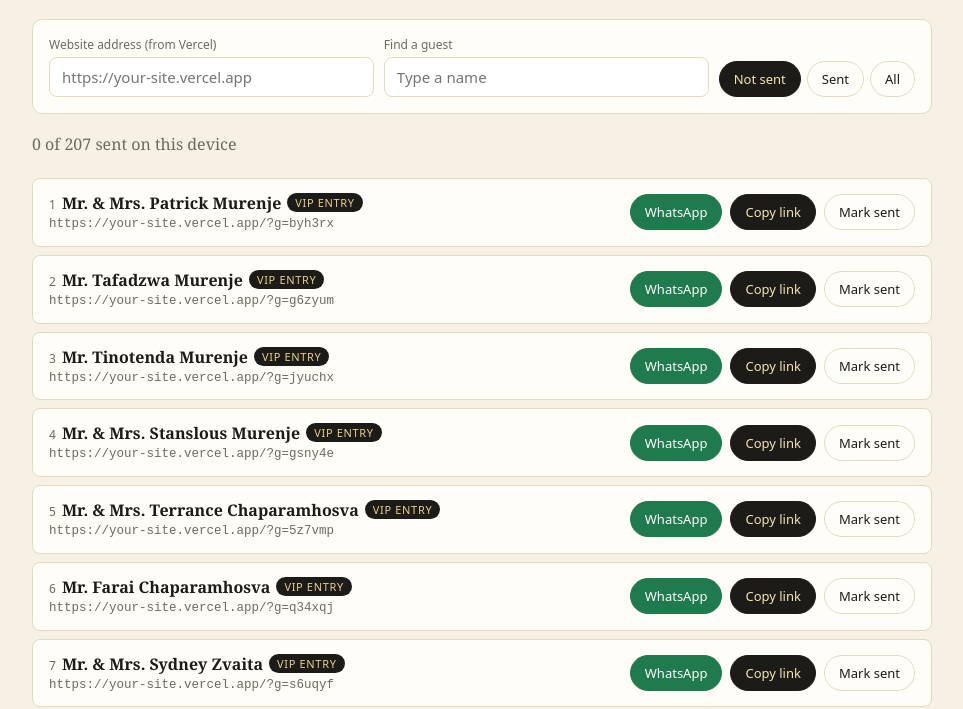
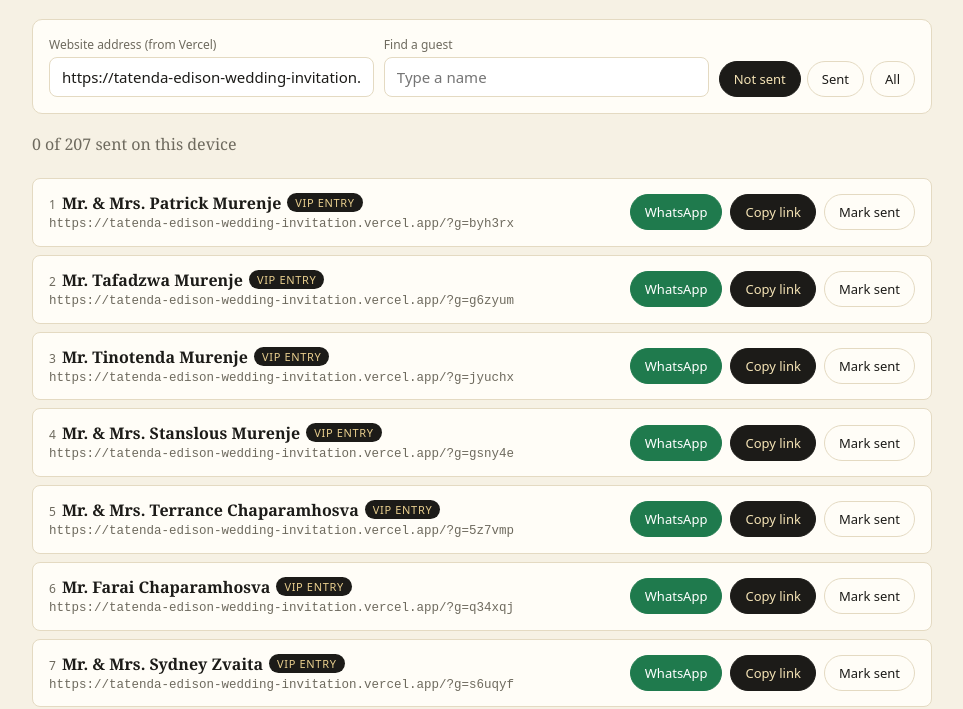
Before and after one commit to NyashaKays/tatenda-edison-wedding-invitation, a plain HTML site: page send-tdyfs2wy9d.html in a window 1280 px wide. Shown: the part 115-824 px from the top of the page, without its empty margins (158-1121 px from the left). Drawn offline with Linux system fonts and the light colour scheme.

Commit message:
link updated

```diff
--- a/send-tdyfs2wy9d.html
+++ b/send-tdyfs2wy9d.html
@@ -27,7 +27,7 @@ button:focus-visible,a.wa:focus-visible,input:focus-visible{outline:2px solid va
 <h1>Tatenda &amp; Edson: guest links</h1>
 <p class="sub">207 invitations · 49 VIP · keep this page private, it lists every guest.</p>
 <div class="bar">
-  <label for="site" id="siteRow">Website address (from Vercel)<input id="site" placeholder="https://your-site.vercel.app"></label>
+  <label for="site" id="siteRow">Website address (from Vercel)<input id="site" value="https://tatenda-edison-wedding-invitation.vercel.app" placeholder="https://tatenda-edison-wedding-invitation.vercel.app"></label>
   <label for="q">Find a guest<input id="q" placeholder="Type a name"></label>
   <div class="seg" role="group" aria-label="Show">
     <button type="button" data-f="todo" aria-pressed="true">Not sent</button>
@@ -43,8 +43,8 @@ const $ = id => document.getElementById(id);
 const esc = s => String(s).replace(/[&<>"]/g, c => ({"&":"&amp;","<":"&lt;",">":"&gt;",'"':"&quot;"}[c]));
 const onSite = /^https?:$/.test(location.protocol) && !/^(localhost|127\.0\.0\.1)$/.test(location.hostname);
 if (onSite) $("siteRow").hidden = true;
-try { $("site").value = localStorage.getItem("site") || ""; } catch {}
-function base() { return onSite ? location.origin : ($("site").value.trim() || "https://your-site.vercel.app").replace(/\/+$/, ""); }
+try { $("site").value = localStorage.getItem("site") || "https://tatenda-edison-wedding-invitation.vercel.app"; } catch {}
+function base() { return onSite ? location.origin : ($("site").value.trim() || "https://tatenda-edison-wedding-invitation.vercel.app").replace(/\/+$/, ""); }
 let sent = {}; try { sent = JSON.parse(localStorage.getItem("sent") || "{}"); } catch {}
 function saveSent() { try { localStorage.setItem("sent", JSON.stringify(sent)); } catch {} }
 let filter = "todo";
```
Also changed, not shown: index.html (+3 -1 lines), 1 other file.
